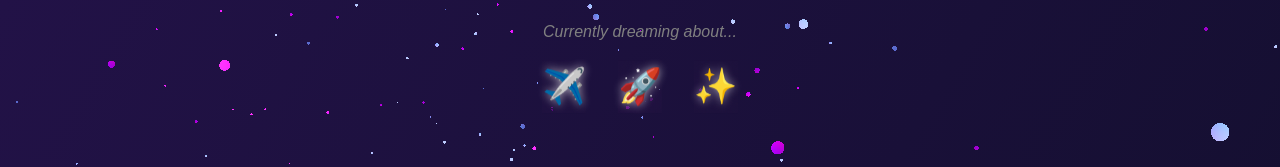
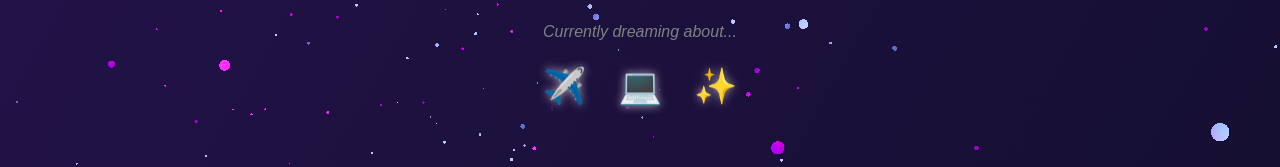
Before and after one commit to PiyushJ1/DevSoc-Personal-Website, a Next.js app: page /home in a window 1280 px wide. Shown: the part 412-579 px from the top of the page. Built offline with nearby package versions, Linux system fonts and the light colour scheme.

Commit message:
Update page.tsx

```diff
--- a/src/app/home/page.tsx
+++ b/src/app/home/page.tsx
@@ -57,7 +57,7 @@ export default function Home() {
                 </div>
 
                 <div className={styles.dreamEmojiContainer}>
-                  <span className={styles.dreamEmoji}>🚀</span>
+                  <span className={styles.dreamEmoji}>💻</span>
                   <span className={styles.dreamText}>
                     Launching my own tech startup and going all in
                   </span>
```
